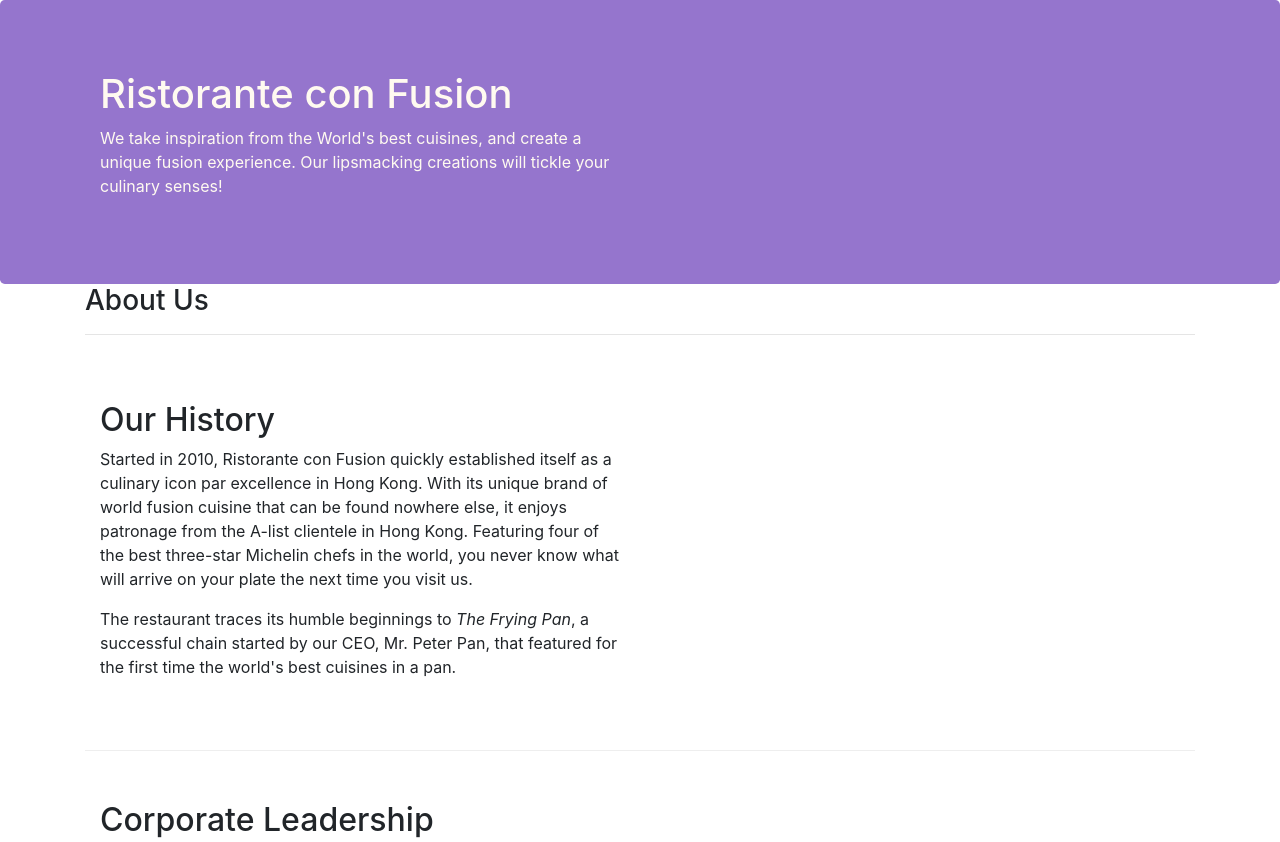
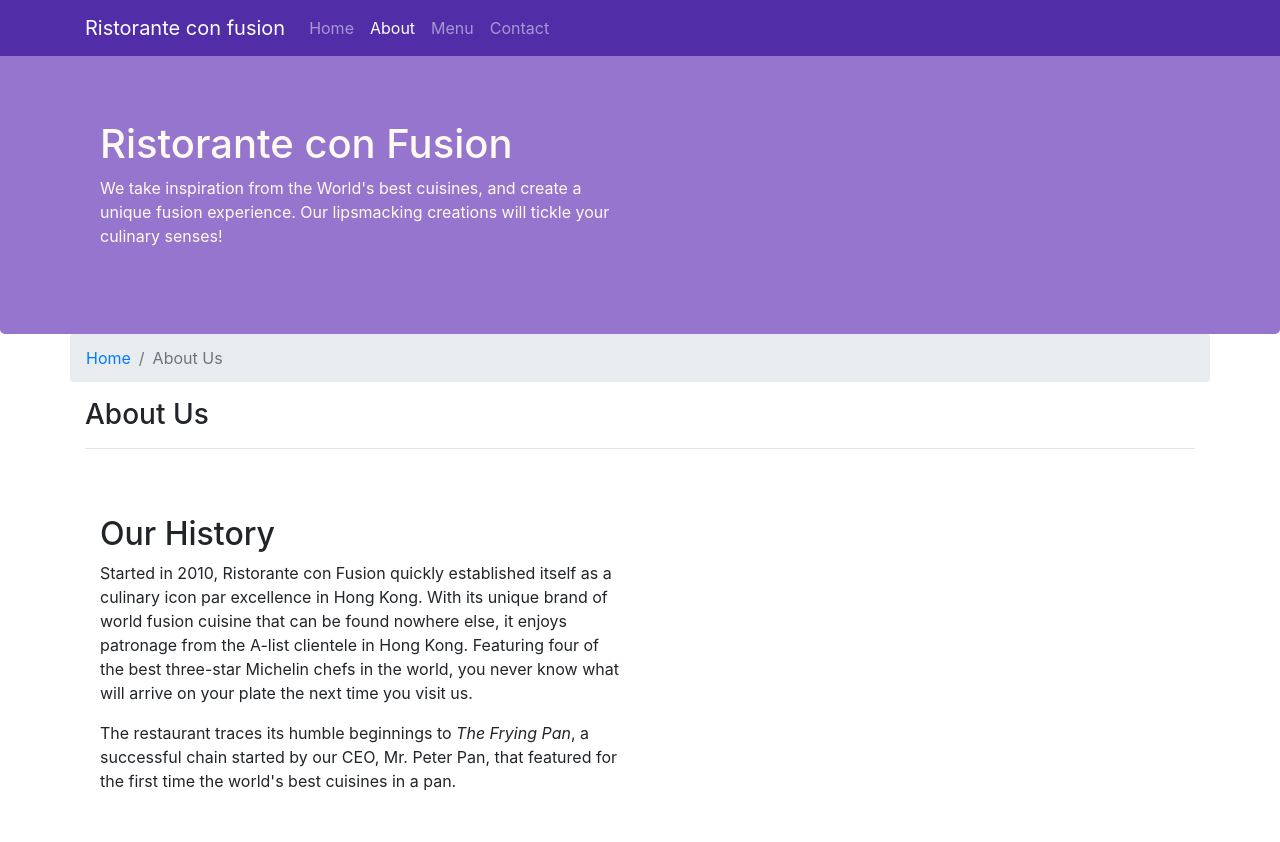
Before and after one commit to malaika22/confusion-restaurant, a website: page aboutus.html in a window 1280 px wide. Shown: the top 842 px of the page. Drawn offline with nearby package versions, Linux system fonts and the light colour scheme.

Commit message:
Navbar and breadcrumbs

```diff
--- a/aboutus.html
+++ b/aboutus.html
@@ -2,13 +2,36 @@
 <html lang="en">
 
 <head>
-    <link rel="stylesheet" href="./node_modules/bootstrap/dist/css/bootstrap.min.css">
-    <link rel="stylesheet" href="./css/styles.css">
+     <!-- Required meta tags always come first -->
+     <meta charset="utf-8">
+     <meta name="viewport" content="width=device-width, initial-scale=1, shrink-to-fit=no">
+     <meta http-equiv="x-ua-compatible" content="ie=edge">
+
+     <!-- Bootstrap CSS -->
+     <link rel="stylesheet" href="node_modules/bootstrap/dist/css/bootstrap.min.css">
+     <link rel="stylesheet" href="./css/styles.css">
     <title>Ristorante Con Fusion: About Us</title>
 
 </head>
 
 <body>
+    <nav class="navbar navbar-dark navbar-expand-sm fixed-top">
+        <div class="container">
+            <button class="navbar-toggler" type="button" data-toggle="collapse" data-target="#Navbar">
+                <span class="navbar-toggler-icon"></span>
+            </button>
+            <a class="navbar-brand" href="./index.html">Ristorante con fusion</a>
+            <div class="collapse navbar-collapse" id="Navbar">
+                <ul class="navbar-nav mr-auto">
+                    <li class="nav-item"><a class="nav-link" href="./index.html">Home</a></li>
+                    <li class="nav-item active"><a class="nav-link" href="#">About</a></li>
+                    <li class="nav-item"><a class="nav-link" href="#">Menu</a></li>
+                    <li class="nav-item"><a class="nav-link" href="#">Contact</a></li>
+                </ul>
+            </div>
+        </div>
+
+    </nav>
 
     <header class="jumbotron">
         <div class="container">
@@ -25,6 +48,10 @@
 
     <div class="container">
         <div class="row">
+            <ol class="col-12 breadcrumb">
+                <li class="breadcrumb-item"><a href="./index.html">Home</a></li>
+                <li class="breadcrumb-item active">About Us</li>
+            </ol>
             <div class="col-sm-12">
                <h3>About Us</h3>
                <hr>
--- a/css/styles.css
+++ b/css/styles.css
@@ -27,3 +27,11 @@ address{
     margin:0px;
     color:#0f0f0f;
 }
+body{
+    padding:50px 0px 0px 0px;
+    z-index:0;
+}
+
+.navbar-dark {
+     background-color: #512DA8;
+}
```
Also changed, not shown: index.html (+17 -0 lines).
